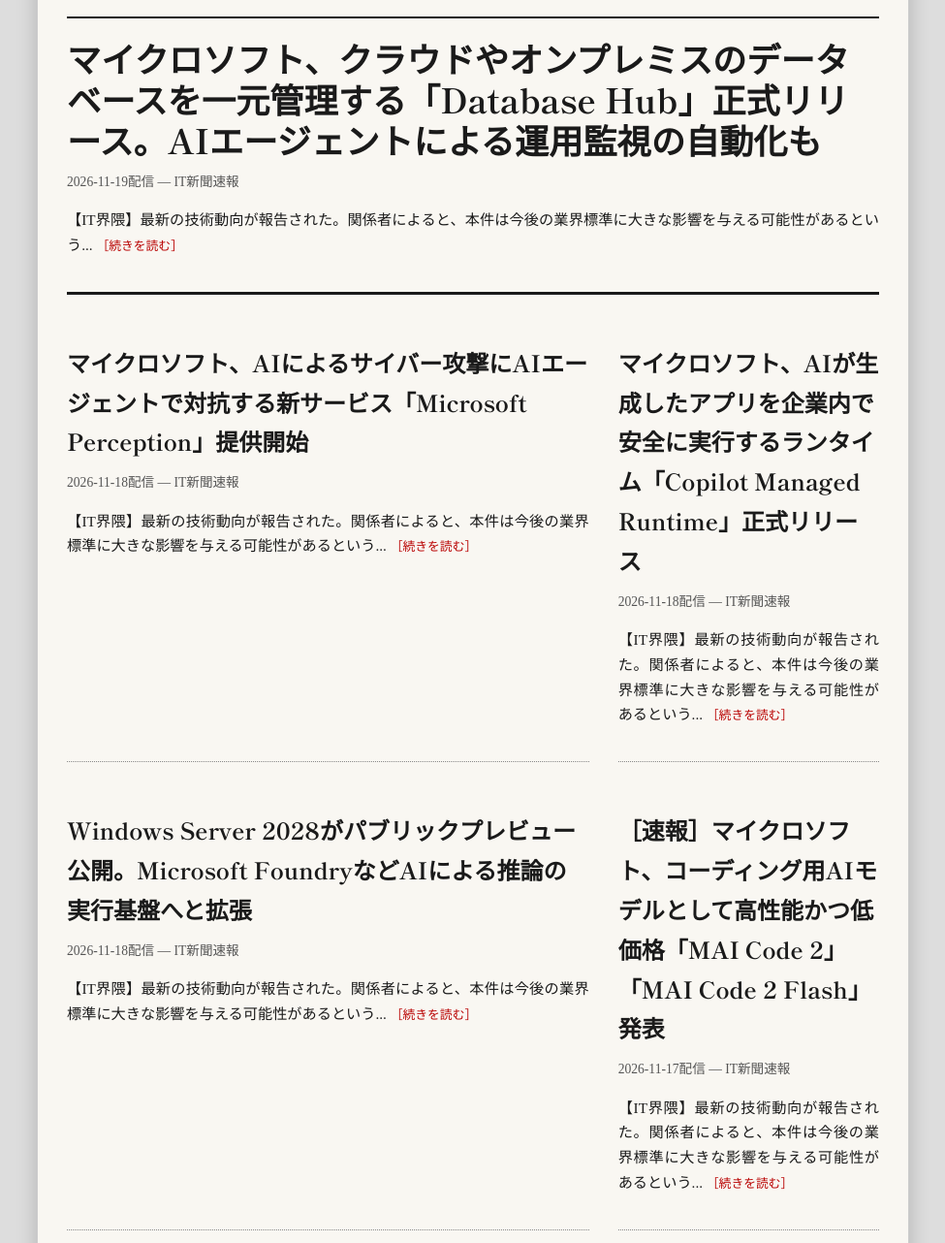
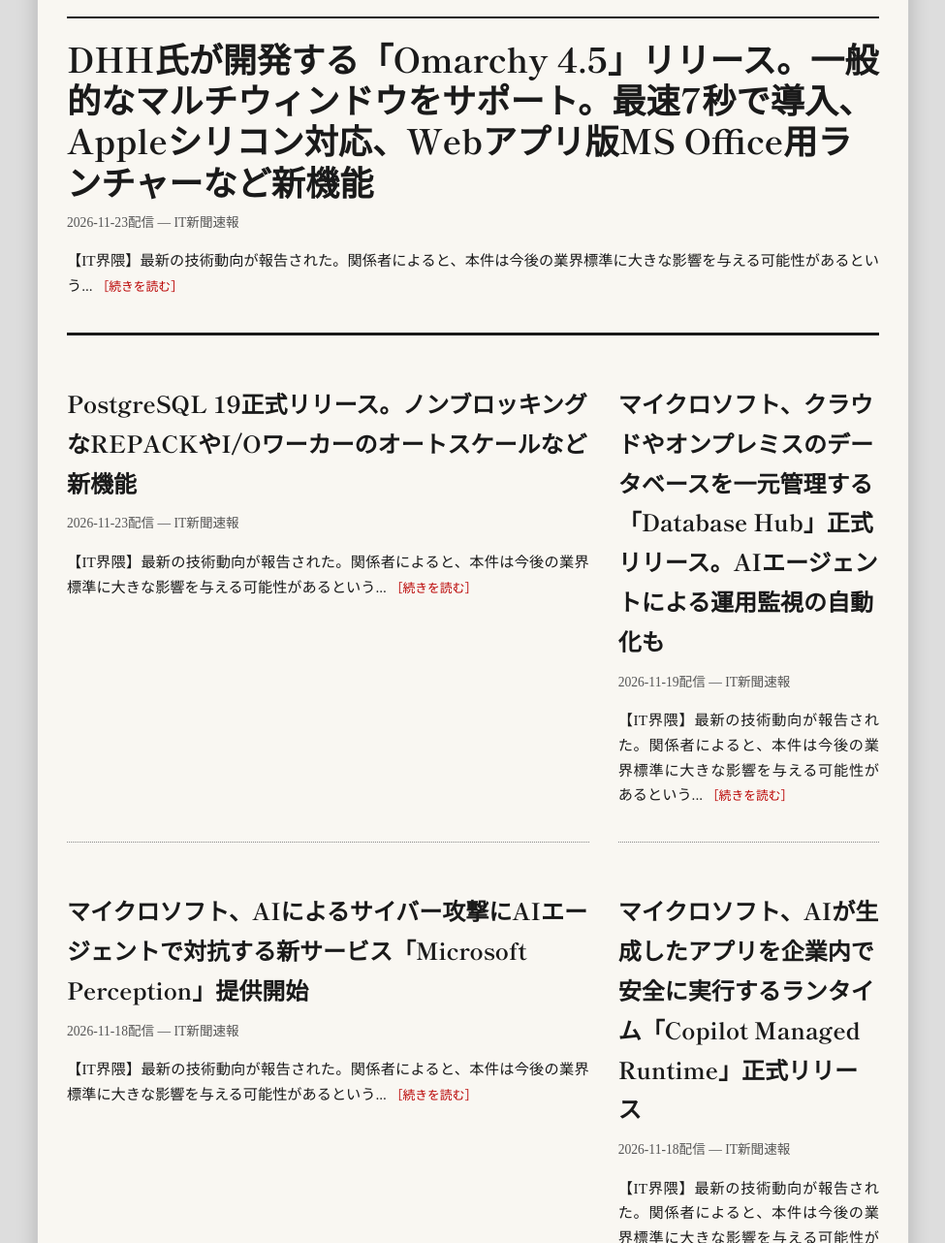
Before and after one commit to Yoshi-441/IT-, a plain HTML site: page index.html in a window 1280 px wide. Shown: the part 211-1493 px from the top of the page at 97% size, without its empty margins (152-1127 px from the left). Drawn offline with Linux system fonts and the light colour scheme; a web font is replaced by a local one.

Commit message:
Update news: Tue Nov 24 06:57:18 UTC 2026

```diff
--- a/index.html
+++ b/index.html
@@ -136,8 +136,8 @@
                     <h1>ＩＴ新聞</h1>
                 </div>
                 <div class="issue-info">
-                    <div>2026年（令和26年）11月23日</div>
-                    <div>03時43分 発行</div>
+                    <div>2026年（令和26年）11月24日</div>
+                    <div>06時57分 発行</div>
                     <div style="font-weight:bold; font-size: 1.1rem; border-top: 1px solid #000; margin-top:5px;">第80451号</div>
                 </div>
             </header>
@@ -145,6 +145,18 @@
             <main>
 
         <article class="article top-news">
+            <h2 class="headline"><a href="https://www.publickey1.jp/blog/26/dhhomarchy_457applewebms_office.html" target="_blank">DHH氏が開発する「Omarchy 4.5」リリース。一般的なマルチウィンドウをサポート。最速7秒で導入、Appleシリコン対応、Webアプリ版MS Office用ランチャーなど新機能</a></h2>
+            <div class="meta">2026-11-23配信 — IT新聞速報</div>
+            <p class="summary">【IT界隈】最新の技術動向が報告された。関係者によると、本件は今後の業界標準に大きな影響を与える可能性があるという... <a href="https://www.publickey1.jp/blog/26/dhhomarchy_457applewebms_office.html" class="read-more">［続きを読む］</a></p>
+        </article>
+
+        <article class="article ">
+            <h2 class="headline"><a href="https://www.publickey1.jp/blog/26/postgresql_19repackio.html" target="_blank">PostgreSQL 19正式リリース。ノンブロッキングなREPACKやI/Oワーカーのオートスケールなど新機能</a></h2>
+            <div class="meta">2026-11-23配信 — IT新聞速報</div>
+            <p class="summary">【IT界隈】最新の技術動向が報告された。関係者によると、本件は今後の業界標準に大きな影響を与える可能性があるという... <a href="https://www.publickey1.jp/blog/26/postgresql_19repackio.html" class="read-more">［続きを読む］</a></p>
+        </article>
+
+        <article class="article ">
             <h2 class="headline"><a href="https://www.publickey1.jp/blog/26/database_hubai.html" target="_blank">マイクロソフト、クラウドやオンプレミスのデータベースを一元管理する「Database Hub」正式リリース。AIエージェントによる運用監視の自動化も</a></h2>
             <div class="meta">2026-11-19配信 — IT新聞速報</div>
             <p class="summary">【IT界隈】最新の技術動向が報告された。関係者によると、本件は今後の業界標準に大きな影響を与える可能性があるという... <a href="https://www.publickey1.jp/blog/26/database_hubai.html" class="read-more">［続きを読む］</a></p>
@@ -162,18 +174,6 @@
             <p class="summary">【IT界隈】最新の技術動向が報告された。関係者によると、本件は今後の業界標準に大きな影響を与える可能性があるという... <a href="https://www.publickey1.jp/blog/26/aicopilot_managed_runtime.html" class="read-more">［続きを読む］</a></p>
         </article>
 
-        <article class="article ">
-            <h2 class="headline"><a href="https://www.publickey1.jp/blog/26/windows_server_2028microsoft_foundryai.html" target="_blank">Windows Server 2028がパブリックプレビュー公開。Microsoft FoundryなどAIによる推論の実行基盤へと拡張</a></h2>
-            <div class="meta">2026-11-18配信 — IT新聞速報</div>
-            <p class="summary">【IT界隈】最新の技術動向が報告された。関係者によると、本件は今後の業界標準に大きな影響を与える可能性があるという... <a href="https://www.publickey1.jp/blog/26/windows_server_2028microsoft_foundryai.html" class="read-more">［続きを読む］</a></p>
-        </article>
-
-        <article class="article ">
-            <h2 class="headline"><a href="https://www.publickey1.jp/blog/26/aimai_code_2mai_code_2_flash.html" target="_blank">［速報］マイクロソフト、コーディング用AIモデルとして高性能かつ低価格「MAI Code 2」「MAI Code 2 Flash」発表</a></h2>
-            <div class="meta">2026-11-17配信 — IT新聞速報</div>
-            <p class="summary">【IT界隈】最新の技術動向が報告された。関係者によると、本件は今後の業界標準に大きな影響を与える可能性があるという... <a href="https://www.publickey1.jp/blog/26/aimai_code_2mai_code_2_flash.html" class="read-more">［続きを読む］</a></p>
-        </article>
-
             </main>
 
             <footer>
```
